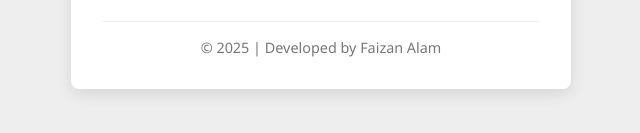
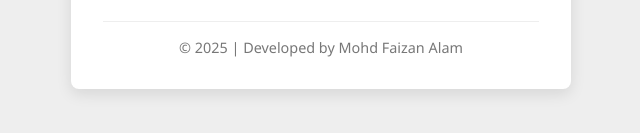
Before and after one commit to faiz990alam/ChatApp, a website: page public/index.html in a window 1280 px wide. Shown: the part 565-698 px from the top of the page, 319-959 px from the left. Drawn offline with nearby package versions, Linux system fonts and the light colour scheme; no server answers.

Commit message:
Update index.html

```diff
--- a/public/index.html
+++ b/public/index.html
@@ -28,7 +28,7 @@
         <p>All user data is end-to-end encrypted</p>
       </div>
       <div class="login-footer">
-        <p>&copy; <span id="current-year"></span> | Developed by Faizan Alam</p>
+        <p>&copy; <span id="current-year"></span> | Developed by Mohd Faizan Alam</p>
       </div>
     </div>
   </div>
```
